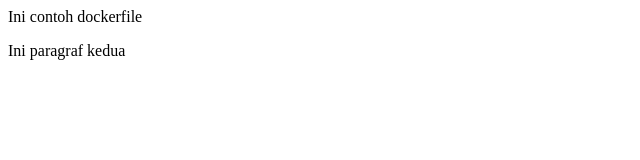
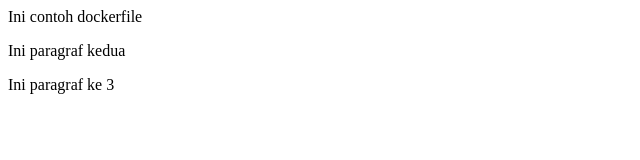
Before and after one commit to charumha/nginx-custom, a plain HTML site: page index.html in a window 1280 px wide. Shown: the whole page, without its empty margins (0-640 px from the left). Drawn offline with Linux system fonts and the light colour scheme.

Commit message:
Update index.html

```diff
--- a/index.html
+++ b/index.html
@@ -1,2 +1,3 @@
 <p>Ini contoh dockerfile</p>
 <p>Ini paragraf kedua</p>
+<p>Ini paragraf ke 3</p>
```
